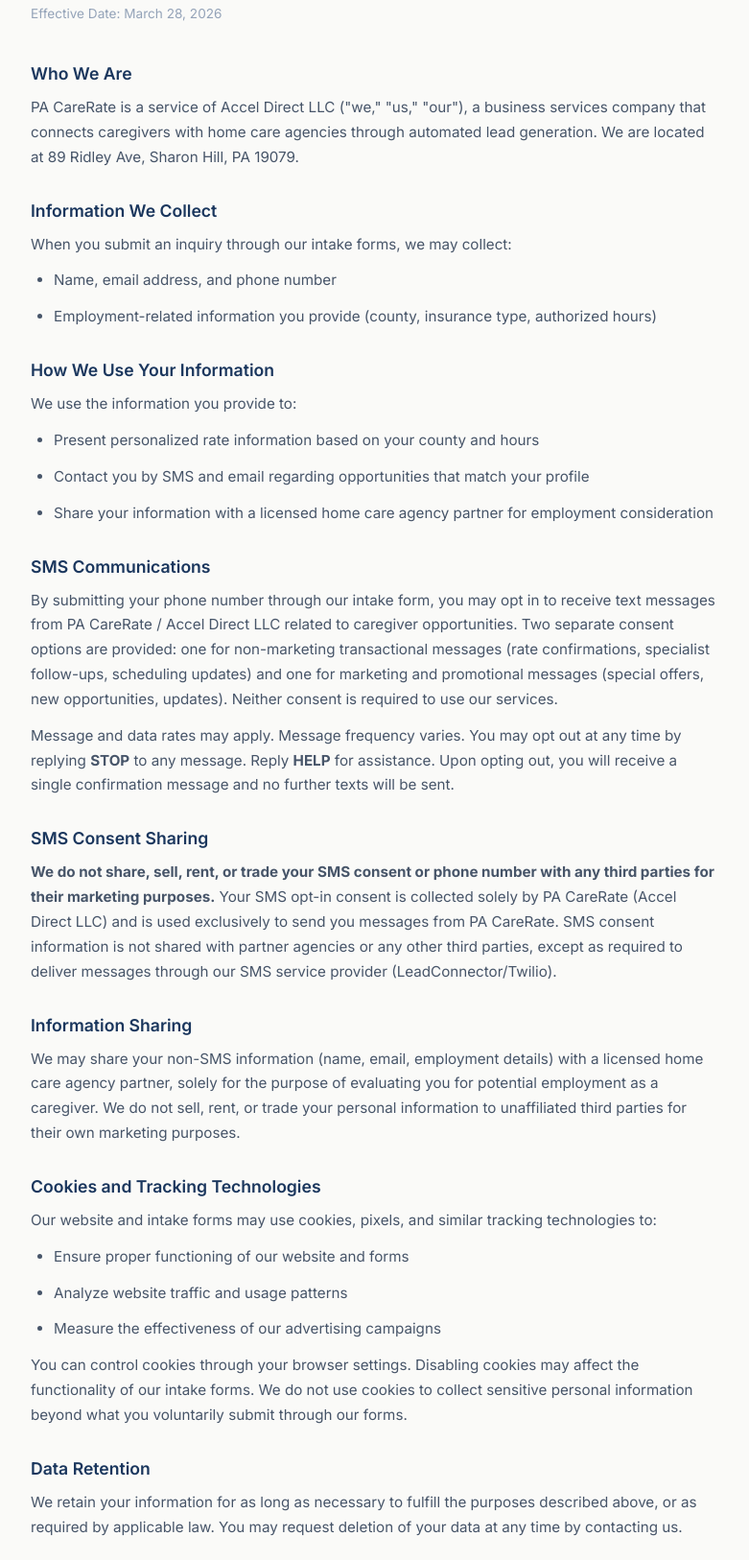
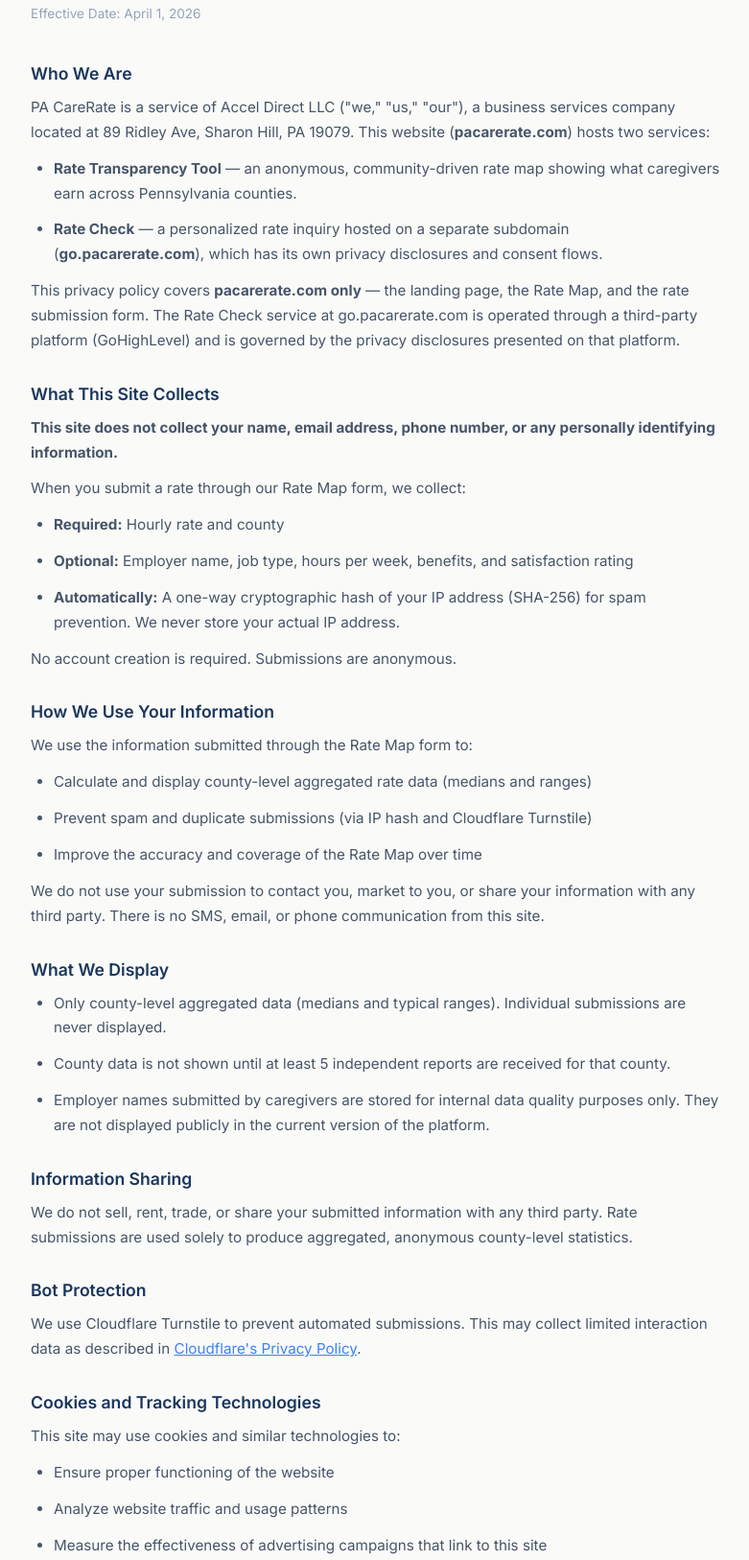
Before and after one commit to legendaryleogg-bot/pacarerate.com, a plain HTML site: page privacy.html in a window 1280 px wide. Shown: the part 140-1766 px from the top of the page at 96% size, without its empty margins (248-1029 px from the left). Drawn offline with Linux system fonts and the light colour scheme.

Commit message:
fix: rewrite privacy policy to match actual site data practices (not GHL funnel clone)

```diff
--- a/privacy.html
+++ b/privacy.html
@@ -80,50 +80,62 @@
     <div class="container">
         <a href="/" class="back">&larr; Back</a>
         <h1>Privacy Policy</h1>
-        <p class="effective">Effective Date: March 28, 2026</p>
+        <p class="effective">Effective Date: April 1, 2026</p>
 
         <h2>Who We Are</h2>
-        <p>PA CareRate is a service of Accel Direct LLC ("we," "us," "our"), a business services company that connects caregivers with home care agencies through automated lead generation. We are located at 89 Ridley Ave, Sharon Hill, PA 19079.</p>
+        <p>PA CareRate is a service of Accel Direct LLC ("we," "us," "our"), a business services company located at 89 Ridley Ave, Sharon Hill, PA 19079. This website (<strong>pacarerate.com</strong>) hosts two services:</p>
+        <ul>
+            <li><strong>Rate Transparency Tool</strong> — an anonymous, community-driven rate map showing what caregivers earn across Pennsylvania counties.</li>
+            <li><strong>Rate Check</strong> — a personalized rate inquiry hosted on a separate subdomain (<strong>go.pacarerate.com</strong>), which has its own privacy disclosures and consent flows.</li>
+        </ul>
+        <p>This privacy policy covers <strong>pacarerate.com only</strong> — the landing page, the Rate Map, and the rate submission form. The Rate Check service at go.pacarerate.com is operated through a third-party platform (GoHighLevel) and is governed by the privacy disclosures presented on that platform.</p>
 
-        <h2>Information We Collect</h2>
-        <p>When you submit an inquiry through our intake forms, we may collect:</p>
+        <h2>What This Site Collects</h2>
+        <p><strong>This site does not collect your name, email address, phone number, or any personally identifying information.</strong></p>
+        <p>When you submit a rate through our Rate Map form, we collect:</p>
         <ul>
-            <li>Name, email address, and phone number</li>
-            <li>Employment-related information you provide (county, insurance type, authorized hours)</li>
+            <li><strong>Required:</strong> Hourly rate and county</li>
+            <li><strong>Optional:</strong> Employer name, job type, hours per week, benefits, and satisfaction rating</li>
+            <li><strong>Automatically:</strong> A one-way cryptographic hash of your IP address (SHA-256) for spam prevention. We never store your actual IP address.</li>
+        </ul>
+        <p>No account creation is required. Submissions are anonymous.</p>
+
+        <h2>How We Use Your Information</h2>
+        <p>We use the information submitted through the Rate Map form to:</p>
+        <ul>
+            <li>Calculate and display county-level aggregated rate data (medians and ranges)</li>
+            <li>Prevent spam and duplicate submissions (via IP hash and Cloudflare Turnstile)</li>
+            <li>Improve the accuracy and coverage of the Rate Map over time</li>
+        </ul>
+        <p>We do not use your submission to contact you, market to you, or share your information with any third party. There is no SMS, email, or phone communication from this site.</p>
+
+        <h2>What We Display</h2>
+        <ul>
+            <li>Only county-level aggregated data (medians and typical ranges). Individual submissions are never displayed.</li>
+            <li>County data is not shown until at least 5 independent reports are received for that county.</li>
+            <li>Employer names submitted by caregivers are stored for internal data quality purposes only. They are not displayed publicly in the current version of the platform.</li>
         </ul>
 
-        <h2>How We Use Your Information</h2>
-        <p>We use the information you provide to:</p>
-        <ul>
-            <li>Present personalized rate information based on your county and hours</li>
-            <li>Contact you by SMS and email regarding opportunities that match your profile</li>
-            <li>Share your information with a licensed home care agency partner for employment consideration</li>
-        </ul>
+        <h2>Information Sharing</h2>
+        <p>We do not sell, rent, trade, or share your submitted information with any third party. Rate submissions are used solely to produce aggregated, anonymous county-level statistics.</p>
 
-        <h2>SMS Communications</h2>
-        <p>By submitting your phone number through our intake form, you may opt in to receive text messages from PA CareRate / Accel Direct LLC related to caregiver opportunities. Two separate consent options are provided: one for non-marketing transactional messages (rate confirmations, specialist follow-ups, scheduling updates) and one for marketing and promotional messages (special offers, new opportunities, updates). Neither consent is required to use our services.</p>
-        <p>Message and data rates may apply. Message frequency varies. You may opt out at any time by replying <strong>STOP</strong> to any message. Reply <strong>HELP</strong> for assistance. Upon opting out, you will receive a single confirmation message and no further texts will be sent.</p>
-
-        <h2>SMS Consent Sharing</h2>
-        <p><strong>We do not share, sell, rent, or trade your SMS consent or phone number with any third parties for their marketing purposes.</strong> Your SMS opt-in consent is collected solely by PA CareRate (Accel Direct LLC) and is used exclusively to send you messages from PA CareRate. SMS consent information is not shared with partner agencies or any other third parties, except as required to deliver messages through our SMS service provider (LeadConnector/Twilio).</p>
-
-        <h2>Information Sharing</h2>
-        <p>We may share your non-SMS information (name, email, employment details) with a licensed home care agency partner, solely for the purpose of evaluating you for potential employment as a caregiver. We do not sell, rent, or trade your personal information to unaffiliated third parties for their own marketing purposes.</p>
+        <h2>Bot Protection</h2>
+        <p>We use Cloudflare Turnstile to prevent automated submissions. This may collect limited interaction data as described in <a href="https://www.cloudflare.com/privacypolicy/">Cloudflare's Privacy Policy</a>.</p>
 
         <h2>Cookies and Tracking Technologies</h2>
-        <p>Our website and intake forms may use cookies, pixels, and similar tracking technologies to:</p>
+        <p>This site may use cookies and similar technologies to:</p>
         <ul>
-            <li>Ensure proper functioning of our website and forms</li>
+            <li>Ensure proper functioning of the website</li>
             <li>Analyze website traffic and usage patterns</li>
-            <li>Measure the effectiveness of our advertising campaigns</li>
+            <li>Measure the effectiveness of advertising campaigns that link to this site</li>
         </ul>
-        <p>You can control cookies through your browser settings. Disabling cookies may affect the functionality of our intake forms. We do not use cookies to collect sensitive personal information beyond what you voluntarily submit through our forms.</p>
+        <p>You can control cookies through your browser settings. This site does not collect sensitive personal information through cookies.</p>
 
         <h2>Data Retention</h2>
-        <p>We retain your information for as long as necessary to fulfill the purposes described above, or as required by applicable law. You may request deletion of your data at any time by contacting us.</p>
+        <p>Anonymous rate submissions are retained indefinitely to maintain the accuracy of county-level aggregates. IP hashes used for spam prevention are retained for the duration of the rate-limiting window (24 hours) and may persist in the submissions table as a spam-prevention record.</p>
 
         <h2>Security</h2>
-        <p>We use commercially reasonable measures to protect your information. However, no method of electronic transmission or storage is completely secure.</p>
+        <p>We use commercially reasonable measures to protect submitted data, including encrypted transmission (HTTPS) and edge-deployed infrastructure (Cloudflare). However, no method of electronic transmission or storage is completely secure.</p>
 
         <h2>Changes to This Policy</h2>
         <p>We may update this policy from time to time. Changes will be posted on this page with an updated effective date.</p>
@@ -137,16 +149,6 @@
             <a href="mailto:Support@AccelDirect.net">Support@AccelDirect.net</a>
         </p>
 
-        <h2>Rate Transparency Tool</h2>
-        <p>Our Rate Map collects anonymous caregiver-reported pay data to show county-level averages across Pennsylvania.</p>
-        <ul>
-            <li><strong>What we collect:</strong> Hourly rate, county, and optional fields (employer name, job type, hours, benefits, satisfaction). We also store a one-way hash of your IP address for spam prevention — we never store your actual IP address.</li>
-            <li><strong>What we display:</strong> Only county-level aggregated data (medians and ranges). Individual submissions are never displayed.</li>
-            <li><strong>Minimum threshold:</strong> County data is not shown until at least 5 independent reports are received for that county.</li>
-            <li><strong>Employer names:</strong> Employer names submitted by caregivers are stored for internal data quality purposes only. They are not displayed publicly in the current version of the platform.</li>
-            <li><strong>Bot protection:</strong> We use Cloudflare Turnstile to prevent automated submissions. This may collect limited interaction data as described in <a href="https://www.cloudflare.com/privacypolicy/">Cloudflare's Privacy Policy</a>.</li>
-        </ul>
-
         <div class="footer">
             &copy; 2026 Accel Direct LLC. All rights reserved.
             <p class="brand-line">PA CareRate is an Accel Direct service. Accel Direct LLC is not a home care registry or home care agency.</p>
```
